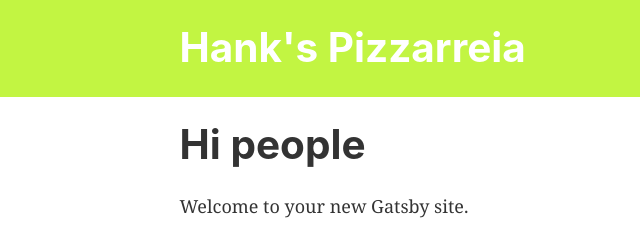
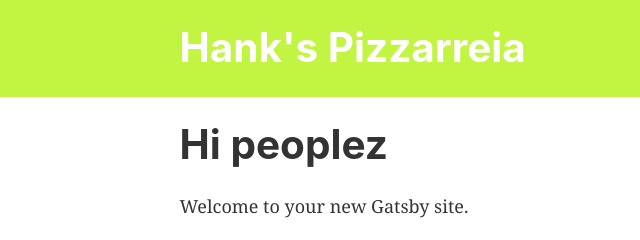
Before and after one commit to michaelstresing/henrysite, a Gatsby site: page / in a window 1280 px wide. Shown: the top 240 px of the page, 0-640 px from the left. Built offline with nearby package versions, Linux system fonts and the light colour scheme; Gatsby itself is replaced by a stand-in of ours.

Commit message:
example change for git CLI

```diff
--- a/src/pages/index.js
+++ b/src/pages/index.js
@@ -8,7 +8,7 @@
 const IndexPage = () => (
   <Layout>
     <SEO title="Home" />
-    <h1>Hi people</h1>
+    <h1>Hi peoplez</h1>
     <p>Welcome to your new Gatsby site.</p>
     <p>Now go build something great.</p>
     <div style={{ maxWidth: `300px`, marginBottom: `1.45rem` }}>
```
